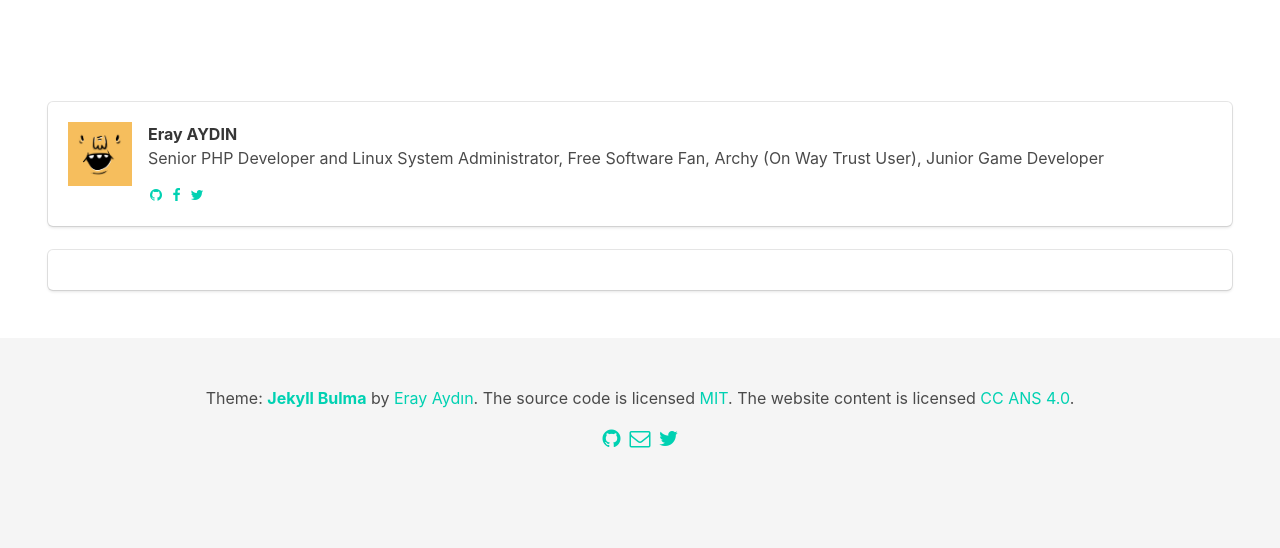
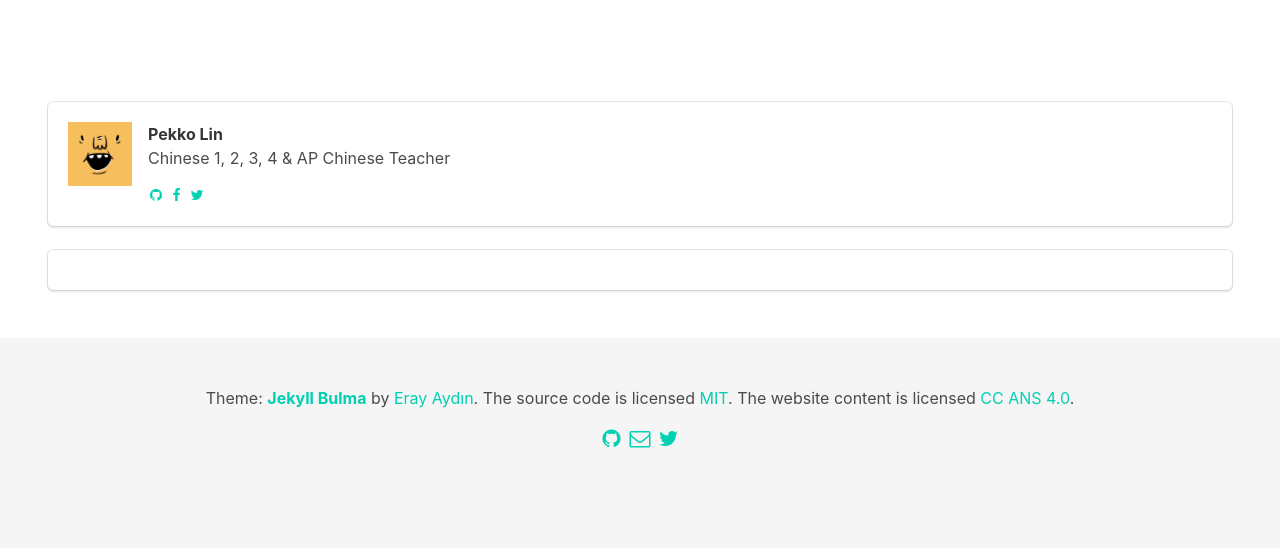
Before and after one commit to pekkolin/pekkolin.github.io, a Jekyll site: the page built from _posts/2017-02-02-post-youtube-embed.md, in a window 1280 px wide. Shown: the part 872-1420 px from the top of the page. Built offline with Jekyll 4.4.1, drawn with Linux system fonts in a browser that asks for light colours; nearby versions of some CDN libraries; library files that are not in the unit come from our copies; comment, search, counter and statistics services are not loaded.

Commit message:
Update _config.yml

```diff
--- a/_config.yml
+++ b/_config.yml
@@ -1,18 +1,18 @@
 name: Jekyll Bulma
 description: "Jekyll Bulma Theme, Bulma.io CSS Framework Jekyll Template for Developers"
 baseurl: /jekyll-bulma
-url: http://erayaydin.github.io
+url: http://pekkolin.github.io
 download: "https://github.com/erayaydin/jekyll-bulma/archive/master.zip"
 social:
-  github: erayaydin
+  github: pekkolin
   email: aydineray@mail.com
   facebook:
   twitter: erayaydi
   instagram:
   tumblr:
 author:
-  name: Eray AYDIN
-  bio: "Senior PHP Developer and Linux System Administrator, Free Software Fan, Archy (On Way Trust User), Junior Game Developer"
+  name: Pekko Lin
+  bio: "Chinese 1, 2, 3, 4 & AP Chinese Teacher"
   email: aydineray@mail.com
   image: /assets/images/author.jpg
   github: erayaydin
```
